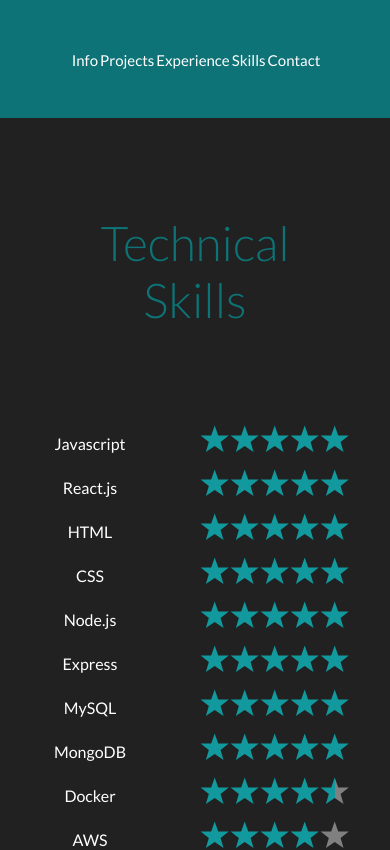
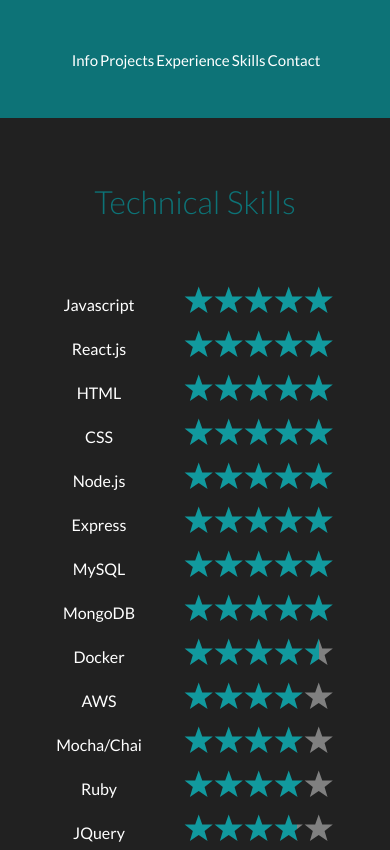
Before and after one commit to nimaester/psite, a React (Create React App) app: page /sked in a window 390 px wide. Shown: the top 850 px of the page. Built offline with nearby package versions, Linux system fonts and the light colour scheme.

Commit message:
animation updates

```diff
--- a/src/about/About.js
+++ b/src/about/About.js
@@ -1,15 +1,11 @@
 import React from "react";
-// import csguy from "../img/csguy.png"
 import { useHistory } from "react-router-dom";
 import { motion } from "framer-motion";
 import { slideLeftAnimation, fadeAnimation } from "../animations/animation";
 
 const About = () => {
-  // const home1 = "https://ntgnrlbkt.s3-us-west-1.amazonaws.com/nim-crop.jpg";
-  // const background = "https://www.wallpapertip.com/wmimgs/237-2372006_cybersecurity-wallpaper.jpg"
 
   const history = useHistory();
-
   const redirect = () => {
     let path = "/contact";
     history.push(path);
--- a/src/animations/animation.js
+++ b/src/animations/animation.js
@@ -43,7 +43,7 @@
 
 export const slideLeftAnimation = {
   hidden: {
-    x: -900,
+    x: -2000,
     // opacity: 0,
   },
   show: {
--- a/src/skills_education/Education.js
+++ b/src/skills_education/Education.js
@@ -1,33 +1,25 @@
-import React, {useRef} from "react";
+import React from "react";
 import hrlogo from "../img/hrlogo.png";
 import ccsflogo from "../img/ccsflogo.png";
 import { useInView } from "react-intersection-observer";
-import { useAnimation } from "framer-motion";
-import {motion} from "framer-motion";
-import {slideLeftAnimation, fadeAnimation, slideDownAnimation} from  "../animations/animation";
+import { motion, useAnimation } from "framer-motion";
+import { slideDownAnimation } from "../animations/animation";
 
 const Education = () => {
 
   const controls = useAnimation();
   const [element, view] = useInView();
-  if (view) {
-    controls.start('show');
-  } else {
-    controls.start('hidden');
-  }
-
-  const control2 = useAnimation();
-  const [element2, view2] = useInView();
-  if (view2) {
-    control2.start('show')
-  } else {
-    control2.start('hidden')
-  }
+  view && controls.start("show");
 
   return (
-
-    <motion.div variants={slideDownAnimation} initial="hidden" animate={controls} ref={element} className='education'>
-      <h2 className="title">Education</h2>
+    <motion.div
+      variants={slideDownAnimation}
+      initial='hidden'
+      animate={controls}
+      ref={element}
+      className='education'
+    >
+      <h2 className='title'>Education</h2>
       <motion.div>
         <div className='education-container'>
           <div className='name-of-org'>
@@ -35,7 +27,8 @@
               <img className='edu-img' src={hrlogo} alt='' />
             </a>
           </div>
-        <h4>Software Engineering Immersive, San Francisco</h4> <h4>(2020-2020)</h4>
+          <h4>Software Engineering Immersive, San Francisco</h4>{" "}
+          <h4>(2020-2020)</h4>
           <p className='desc-org'>
             -Immersive coding school with a 3% acceptance rate.
           </p>
--- a/src/skills_education/Skills.js
+++ b/src/skills_education/Skills.js
@@ -1,7 +1,7 @@
 import React from "react";
 import StarRatings from "react-star-ratings";
-import {motion} from "framer-motion";
-import {fadeAnimation, slideLeftAnimation} from "../animations/animation";
+import { motion } from "framer-motion";
+import { slideLeftAnimation } from "../animations/animation";
 
 const Skills = () => {
   return (
@@ -245,7 +245,7 @@
         how to think."
       </p>
       <p className='quotee'>-- Steve Jobs</p>
-      <hr/>
+      <hr />
     </div>
   );
 };
--- a/src/styles/_about.scss
+++ b/src/styles/_about.scss
@@ -116,6 +116,7 @@
       margin: auto;
       h2 {
         font-size: 3rem;
+        text-align: center;
       }
     }
   }
@@ -132,7 +133,6 @@
         font-size: 1.2rem;
       }
       .bio {
-        text-align: center;
         padding-top: 1rem;
         min-width: 360px;
         max-width: 360px;
@@ -169,7 +169,6 @@
         font-size: 1rem;
       }
       .bio {
-        text-align: center;
         padding-top: 1rem;
         min-width: 90%;
         max-width: 90%;
--- a/src/styles/_education.scss
+++ b/src/styles/_education.scss
@@ -62,3 +62,11 @@
     }
   }
 }
+
+@media screen and (max-width: 420px) {
+  .education {
+    h2 {
+      font-size: 2rem;
+    }
+  }
+}
--- a/src/styles/_skills.scss
+++ b/src/styles/_skills.scss
@@ -16,7 +16,7 @@
 
   .tech-skills {
     display: grid;
-    grid-template-columns: 160px 210px;
+    grid-template-columns: 13rem 13rem;
     justify-content: center;
     align-content: center;
     line-height: 4rem;
@@ -28,15 +28,36 @@
 
 @media screen and (max-width: 865px) {
   .skills {
+    padding: 6rem 2rem 0rem 2rem;
     h2 {
       font-size: 3rem;
     }
     .tech-skills {
+      width: fit-content;
       line-height: 2.5rem;
+      grid-template-columns: 18rem 20rem;
+
     }
   }
   .section {
     flex-wrap: wrap;
   }
+}
 
+@media screen and (max-width: 420px) {
+  .skills {
+    padding-top: 4rem;
+    h2 {
+      font-size: 2rem;
+      padding-bottom: 4rem;
+    }
+    .tech-skills {
+      width: fit-content;
+      line-height: 2.5rem;
+      grid-template-columns: 8rem 12rem;
+    }
+  }
+  .section {
+    flex-wrap: wrap;
+  }
 }
```
Also changed, not shown: src/Skl_Edu.js (+6 -5 lines), src/about/AboutMe.js (+1 -6 lines), src/about/Services.js (+33 -35 lines), src/styles/app.scss (+1 -18 lines). Lines whose indentation alone changed are shown as unchanged.
